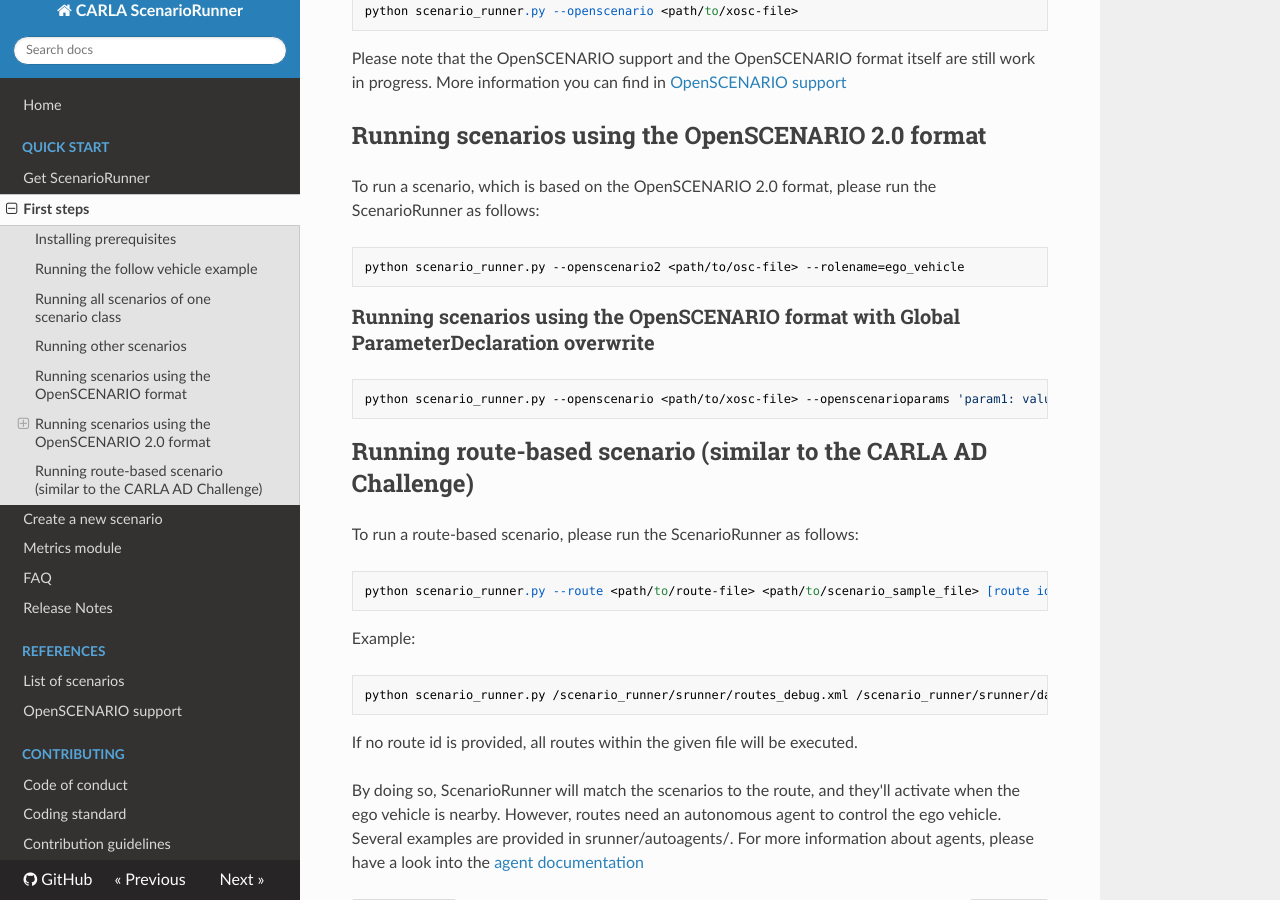
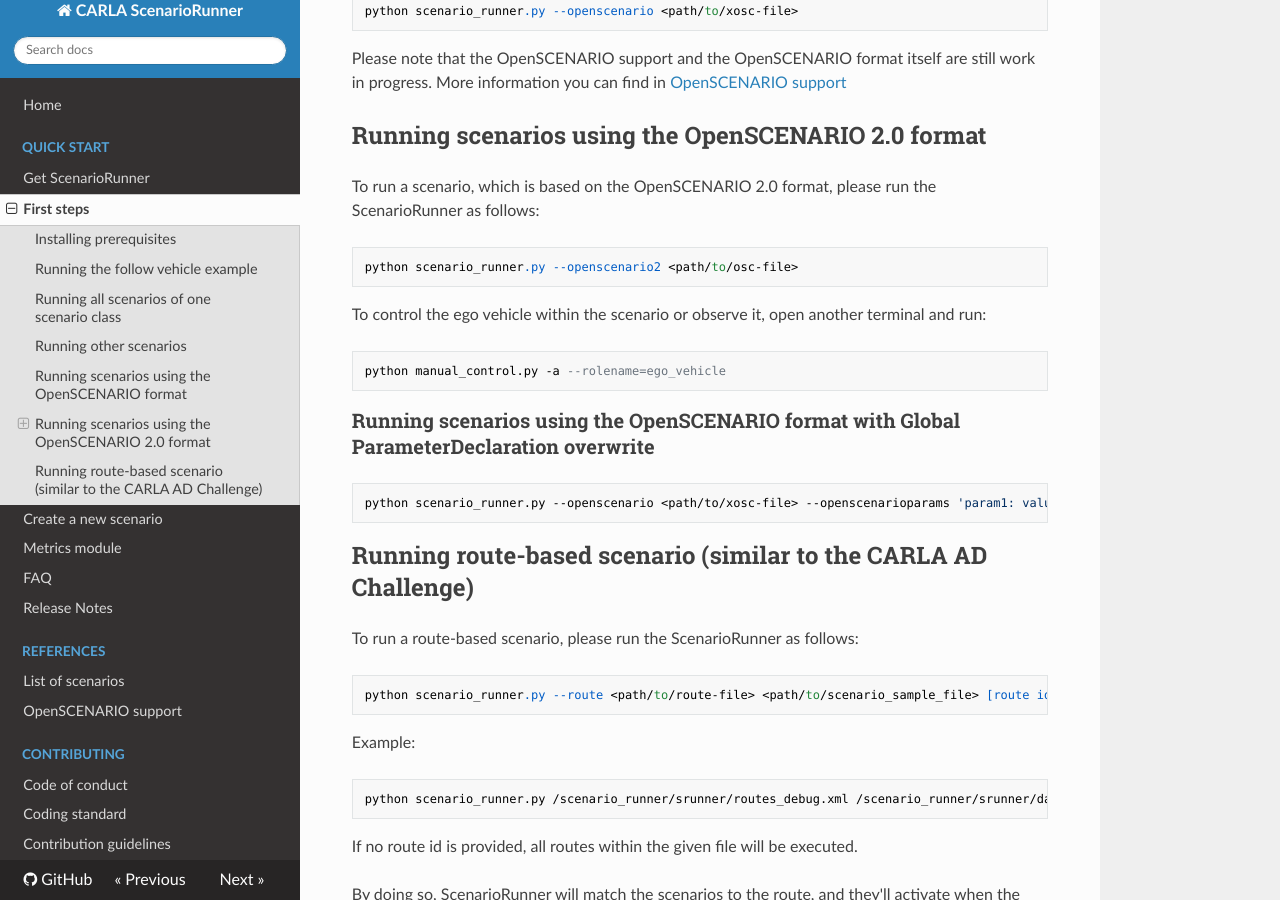
Before and after one commit to carla-simulator/scenario_runner, an MkDocs documentation site: the page built from Docs/getting_started.md, in a window 1280 px wide and 900 px high, scrolled down 2182 px. Built offline with MkDocs 1.6.1, drawn with Linux system fonts in a browser that asks for light colours; nearby versions of some CDN libraries.

Commit message:
Update docs: specify rolename when running manual control

````diff
--- a/Docs/getting_started.md
+++ b/Docs/getting_started.md
@@ -93,7 +93,12 @@
 ## Running scenarios using the OpenSCENARIO 2.0 format
 To run a scenario, which is based on the OpenSCENARIO 2.0 format, please run the ScenarioRunner as follows:
 ```
-python scenario_runner.py --openscenario2 <path/to/osc-file> --rolename=ego_vehicle
+python scenario_runner.py --openscenario2 <path/to/osc-file>
+```
+
+To control the ego vehicle within the scenario or observe it, open another terminal and run:
+```
+python manual_control.py -a --rolename=ego_vehicle
 ```
 
 ### Running scenarios using the OpenSCENARIO format with Global ParameterDeclaration overwrite
````
Also changed, not shown: other parts of Docs/getting_started.md (+1 -1 lines), Docs/README_zh.md (+1 -1 lines), Docs/getting_scenariorunner.md (+1 -1 lines).
